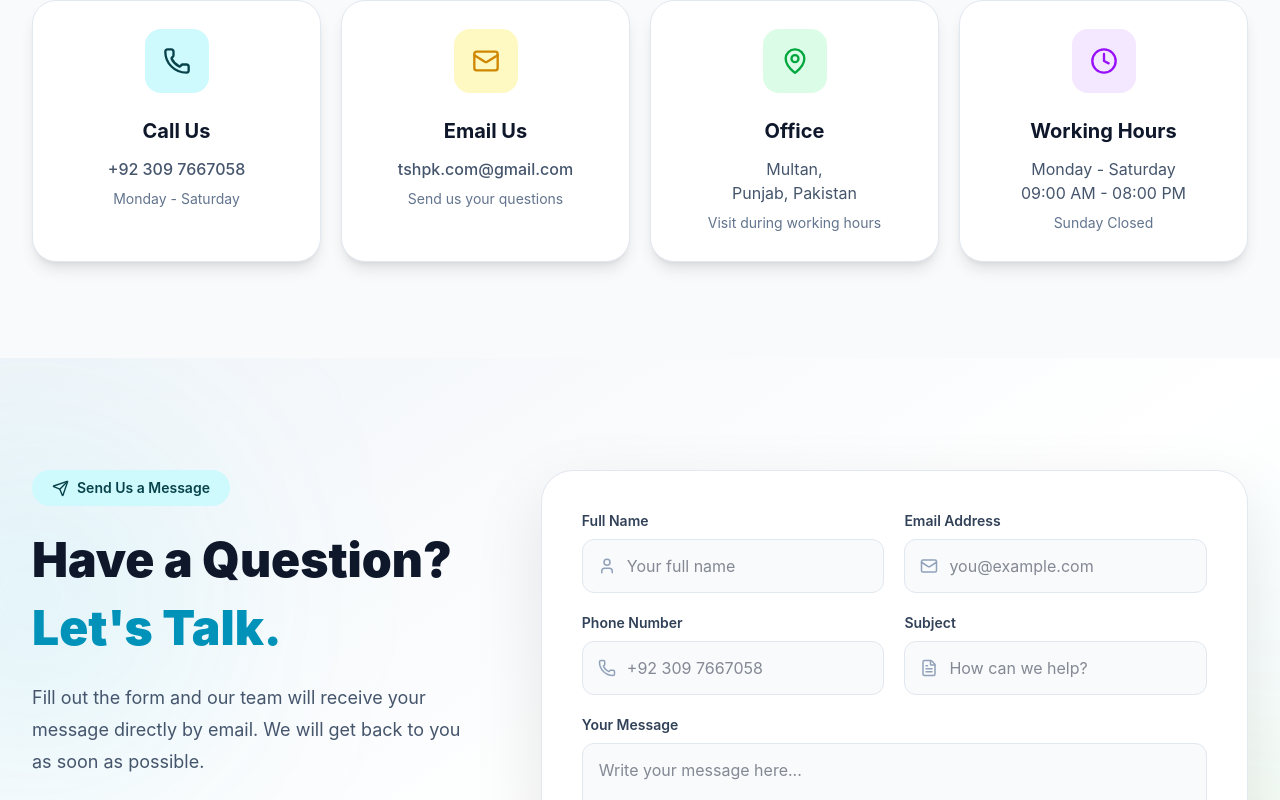
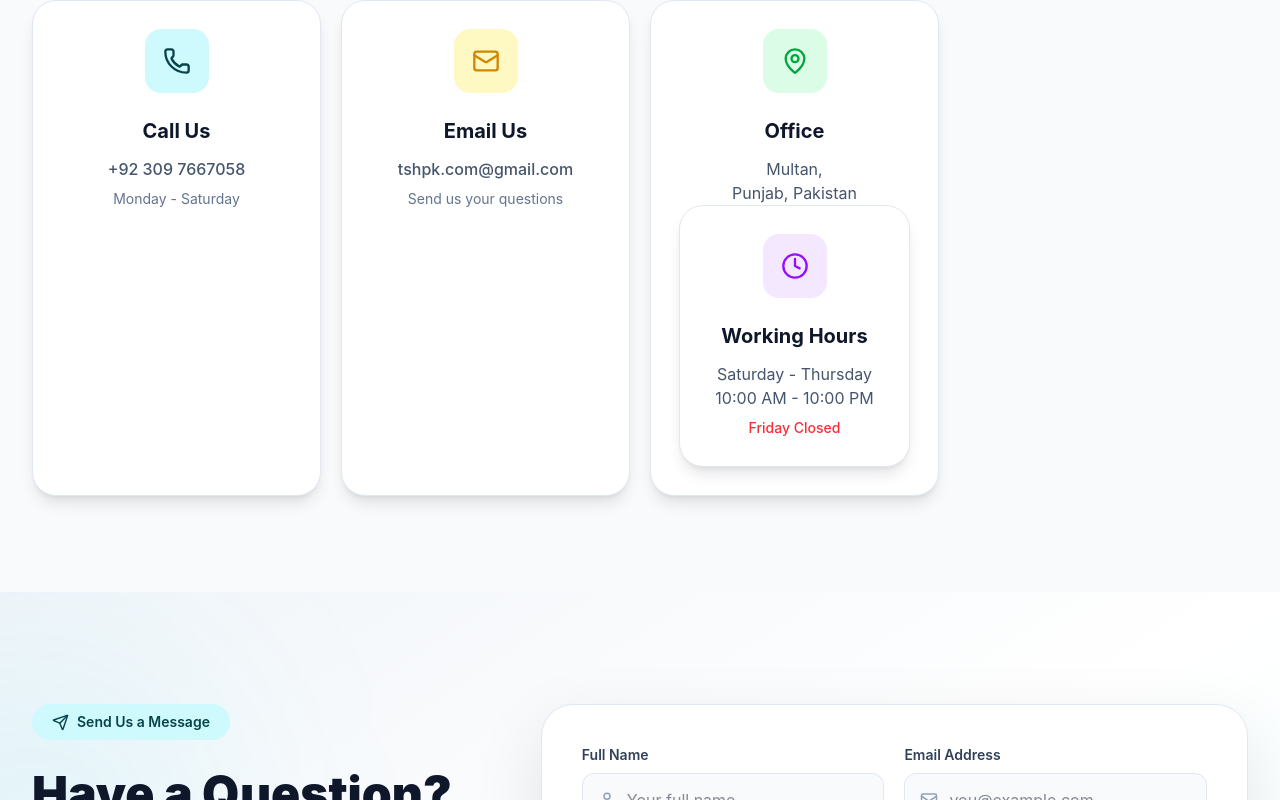
Before and after one commit to tshpkmultan/tsh-react, a React (Vite) app: page /contact in a window 1280 px wide. Shown: the part 1196-1996 px from the top of the page. Built offline with nearby package versions, Linux system fonts and the light colour scheme; a web font is replaced by a local one.

Commit message:
Update Contact.jsx

```diff
--- a/src/pages/Contact.jsx
+++ b/src/pages/Contact.jsx
@@ -418,13 +418,6 @@ ${newsletterEmail}`,
                 Punjab, Pakistan
               </p>
 
-              <p className="mt-2 text-sm text-slate-500">
-                Visit during working hours
-              </p>
-
-            </div>
-
-
             {/* Working Hours */}
 
 <div className="group rounded-3xl border border-slate-200 bg-white p-7 text-center shadow-lg transition-all duration-500 hover:-translate-y-2 hover:border-purple-200 hover:shadow-2xl">
@@ -440,15 +433,16 @@ ${newsletterEmail}`,
   </h3>
 
   <p className="mt-3 text-slate-600">
-                Monday - Saturday
+    Saturday - Thursday
     <br />
-                09:00 AM - 08:00 PM
+    10:00 AM - 10:00 PM
   </p>
 
-              <p className="mt-2 text-sm text-slate-500">
-                Sunday Closed
+  <p className="mt-2 text-sm font-medium text-red-500">
+    Friday Closed
   </p>
 
+</div>
             </div>
 
           </div>
```
Lines whose indentation alone changed are shown as unchanged.
